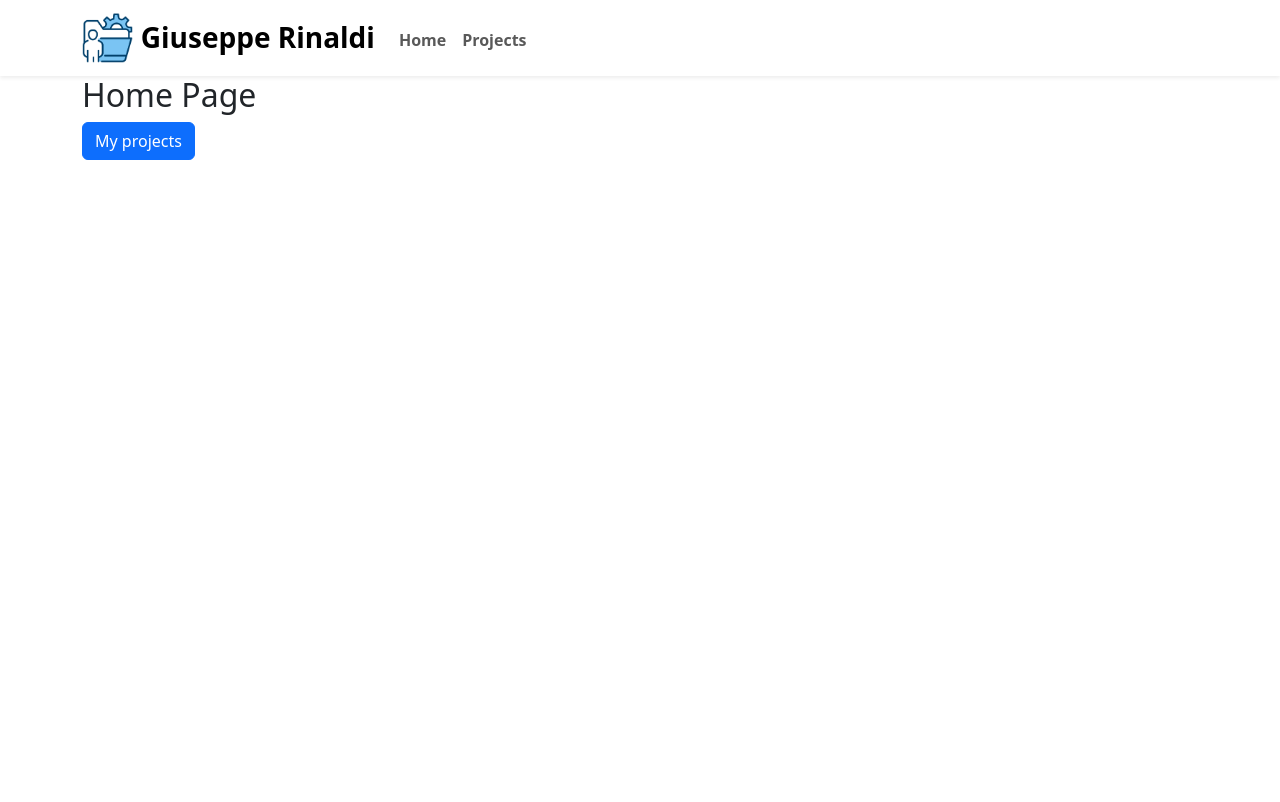
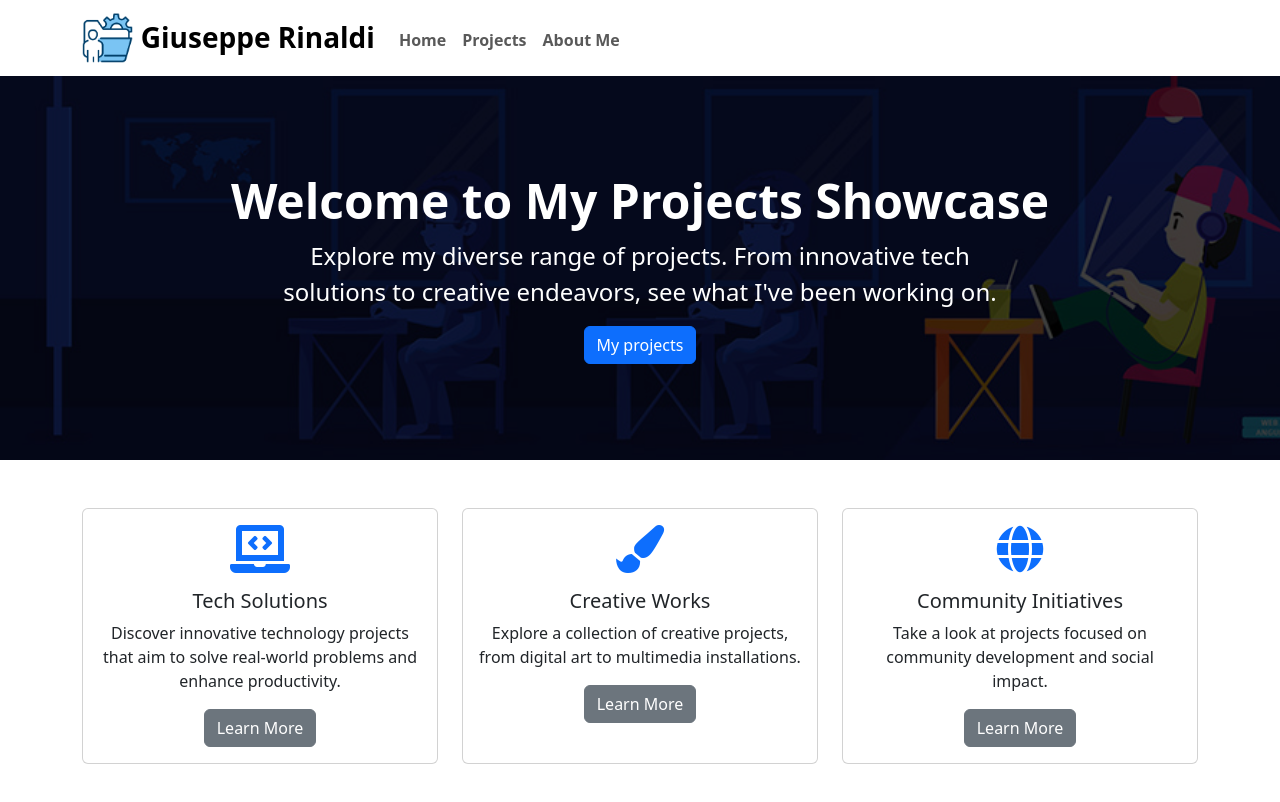
Before and after one commit to rinox3005/vite-boolfolio, a Vue app: page / in a window 1280 px wide. Shown: the top 802 px of the page. Built offline with nearby package versions, Linux system fonts and the light colour scheme.

Commit message:
[UPD] filled and styled home and about pages

```diff
--- a/index.html
+++ b/index.html
@@ -5,6 +5,10 @@
     <link rel="icon" type="image/svg+xml" href="/vite.svg" />
     <meta name="viewport" content="width=device-width, initial-scale=1.0" />
     <title>Welcome | Giuseppe Rinaldi</title>
+    <!-- FontAwesome CDN -->
+    <link
+      rel="stylesheet"
+      href="https://cdnjs.cloudflare.com/ajax/libs/font-awesome/5.15.4/css/all.min.css" />
   </head>
   <body>
     <div id="app"></div>
--- a/src/components/HeaderComponent.vue
+++ b/src/components/HeaderComponent.vue
@@ -31,6 +31,11 @@ export default {
                 >Projects</router-link
               >
             </li>
+            <li class="nav-item">
+              <router-link :to="{ name: 'about' }" class="nav-link"
+                >About Me</router-link
+              >
+            </li>
           </ul>
 
           <!-- Right Side Of Navbar -->
--- a/src/components/ProjectCard.vue
+++ b/src/components/ProjectCard.vue
@@ -29,13 +29,13 @@ export default {
       <router-link
         :to="{ name: 'details', params: { slug: project.slug } }"
         class="btn btn-primary"
-        >Details</router-link
+        ><i class="fas fa-eye me-2"></i>Details</router-link
       >
       <a
         :href="project.link_to_website"
-        class="btn btn-primary ms-2"
+        class="btn btn-danger ms-2"
         v-if="project.link_to_website"
-        >Visit</a
+        ><i class="fas fa-globe me-2"></i>Visit</a
       >
     </div>
   </div>
--- /dev/null
+++ b/src/pages/AppAbout.vue
@@ -0,0 +1,56 @@
+<script>
+export default {
+  name: "AppAbout",
+};
+</script>
+
+<template>
+  <div class="container my-5">
+    <h2 class="text-center mb-4 display-5 fw-semibold">About Me</h2>
+    <p class="fw-semibold fs-5">
+      I am Giuseppe Rinaldi, a dedicated Full-Stack Web Developer with a keen
+      eye for detail and a problem-solving mindset. I am passionate about
+      delivering high-quality, scalable solutions that enhance user experiences.
+      I thrive in collaborative environments and am committed to continuous
+      learning and innovation.
+    </p>
+    <p class="fw-semibold fs-5">
+      My journey in web development has equipped me with a strong foundation in
+      both front-end and back-end technologies. I have completed an intensive
+      full-time course at Boolean Careers, where I honed my skills in various
+      programming languages and frameworks, working on real-world projects.
+    </p>
+    <p class="fw-semibold fs-5">
+      I have also gained experience in social media management, graphic design,
+      and client relations through various roles over the years. My diverse
+      background allows me to approach projects with a well-rounded perspective,
+      ensuring that both technical and creative aspects are covered.
+    </p>
+
+    <h3 class="fw-semibold display-6 text-center mb-4">Skills</h3>
+    <div class="row text-center">
+      <div class="col-6">
+        <ul class="fw-semibold">
+          <li>HTML5, CSS3 (SCSS, SASS), JavaScript</li>
+          <li>Vue.js, Bootstrap 5, Node.js, Vite</li>
+          <li>PHP, Laravel, MySQL</li>
+        </ul>
+      </div>
+      <div class="col-6">
+        <ul class="fw-semibold">
+          <li>Git, NPM, Composer</li>
+          <li>REST API, Axios, Postman</li>
+          <li>Graphic Design, Social Media Management</li>
+        </ul>
+      </div>
+    </div>
+  </div>
+
+  <div class="text-center mt-5">
+    <router-link :to="{ name: 'projects' }" class="btn btn-primary btn-lg">
+      My Projects
+    </router-link>
+  </div>
+</template>
+
+<style lang="scss" scoped></style>
--- a/src/pages/AppDetails.vue
+++ b/src/pages/AppDetails.vue
@@ -56,13 +56,13 @@ export default {
     <p>{{ project.key_features }}</p>
 
     <router-link :to="{ name: 'projects' }" class="btn btn-primary"
-      >Back to projects</router-link
+      ><i class="fas fa-chevron-left me-3"></i>Back to projects</router-link
     >
     <a
       :href="project.link_to_website"
-      class="btn btn-primary ms-2"
+      class="btn btn-danger ms-2"
       v-if="project.link_to_website"
-      >Visit</a
+      ><i class="fas fa-globe me-2"></i>Visit</a
     >
   </div>
 </template>
--- a/src/pages/AppHome.vue
+++ b/src/pages/AppHome.vue
@@ -5,13 +5,80 @@ export default {
 </script>
 
 <template>
-  <div class="container">
-    <h2>Home Page</h2>
+  <div class="jumbotron jumbo-bg mb-4 p-5 text-white">
+    <div class="position-relative z-2 container py-5 text-center">
+      <h1 class="display-5 fw-bold">Welcome to My Projects Showcase</h1>
+      <p class="col-md-8 fs-4 mx-auto">
+        Explore my diverse range of projects. From innovative tech solutions to
+        creative endeavors, see what I've been working on.
+      </p>
+      <router-link :to="{ name: 'projects' }" class="btn btn-primary"
+        >My projects</router-link
+      >
+    </div>
+  </div>
 
-    <router-link :to="{ name: 'projects' }" class="btn btn-primary"
-      >My projects</router-link
-    >
+  <div class="container my-5">
+    <div class="row text-center">
+      <div class="col-md-4 mb-4">
+        <div class="card h-100">
+          <div class="card-body">
+            <i class="fas fa-laptop-code fa-3x text-primary mb-3"></i>
+            <h5 class="card-title">Tech Solutions</h5>
+            <p class="card-text">
+              Discover innovative technology projects that aim to solve
+              real-world problems and enhance productivity.
+            </p>
+            <a href="#" class="btn btn-secondary">Learn More</a>
+          </div>
+        </div>
+      </div>
+      <div class="col-md-4 mb-4">
+        <div class="card h-100">
+          <div class="card-body">
+            <i class="fas fa-paint-brush fa-3x text-primary mb-3"></i>
+            <h5 class="card-title">Creative Works</h5>
+            <p class="card-text">
+              Explore a collection of creative projects, from digital art to
+              multimedia installations.
+            </p>
+            <a href="#" class="btn btn-secondary">Learn More</a>
+          </div>
+        </div>
+      </div>
+      <div class="col-md-4 mb-4">
+        <div class="card h-100">
+          <div class="card-body">
+            <i class="fas fa-globe fa-3x text-primary mb-3"></i>
+            <h5 class="card-title">Community Initiatives</h5>
+            <p class="card-text">
+              Take a look at projects focused on community development and
+              social impact.
+            </p>
+            <a href="#" class="btn btn-secondary">Learn More</a>
+          </div>
+        </div>
+      </div>
+    </div>
   </div>
 </template>
 
-<style lang="scss" scoped></style>
+<style lang="scss" scoped>
+.jumbo-bg {
+  position: relative;
+  background-image: url("/img/welcome-banner.jpg");
+  background-repeat: no-repeat;
+  background-size: cover;
+}
+
+.jumbo-bg::before {
+  content: "";
+  position: absolute;
+  top: 0;
+  left: 0;
+  right: 0;
+  bottom: 0;
+  background-color: rgba(0, 0, 0, 0.75); /* Black overlay with 50% opacity */
+  z-index: 0;
+}
+</style>
--- a/src/pages/AppProjects.vue
+++ b/src/pages/AppProjects.vue
@@ -45,7 +45,7 @@ export default {
 <template>
   <main>
     <div class="container">
-      <h1 class="my-4">My Projects</h1>
+      <h1 class="my-4 text-center fw-semibold">My Lastest Projects</h1>
       <div class="row justify-content-center">
         <div
           class="col-sm-6 col-md-4 col-lg-3"
--- a/src/router.js
+++ b/src/router.js
@@ -3,6 +3,7 @@ import { createRouter, createWebHistory } from "vue-router";
 import AppHome from "./pages/AppHome.vue";
 import AppProjects from "./pages/AppProjects.vue";
 import AppDetails from "./pages/AppDetails.vue";
+import AppAbout from "./pages/AppAbout.vue";
 
 const router = createRouter({
   history: createWebHistory(),
@@ -22,6 +23,11 @@ const router = createRouter({
       name: "details",
       component: AppDetails,
     },
+    {
+      path: "/about",
+      name: "about",
+      component: AppAbout,
+    },
   ],
 });
 
```
Also changed, not shown: public/img/welcome-banner.jpg (added).
